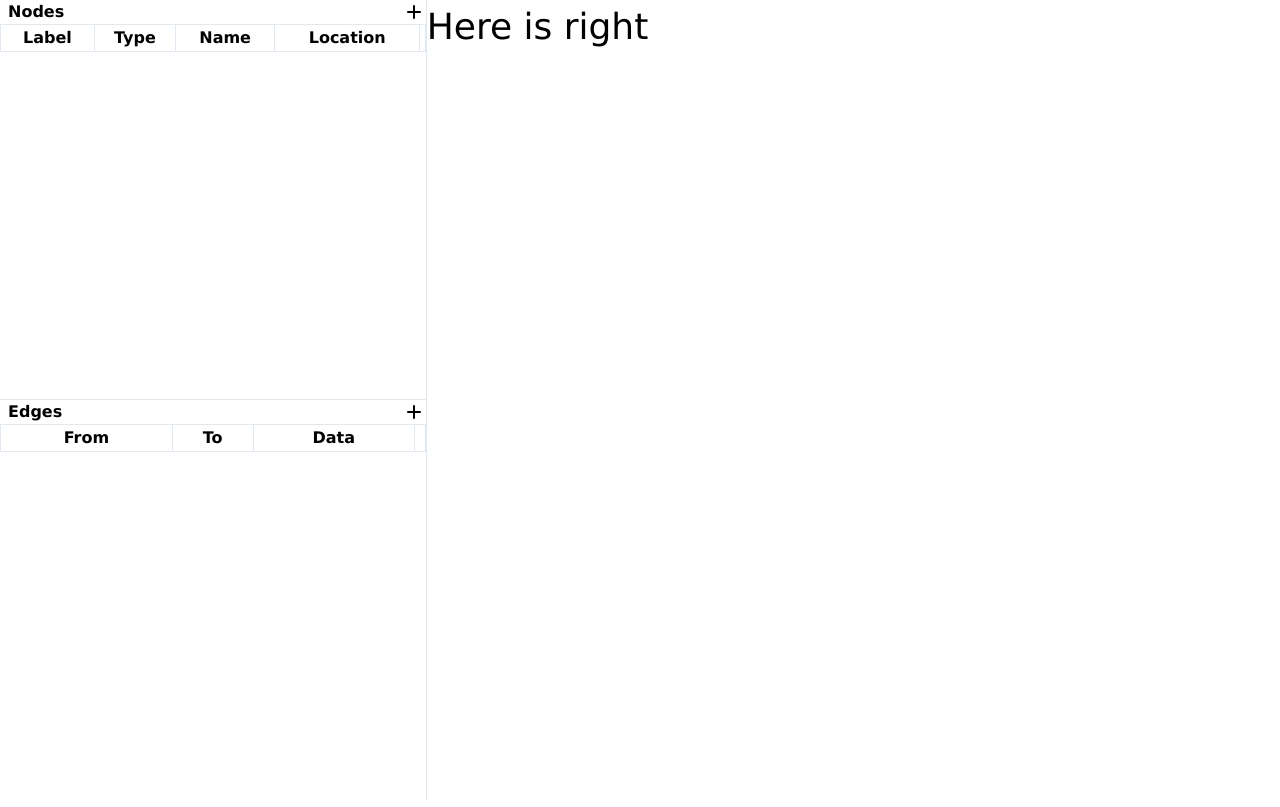
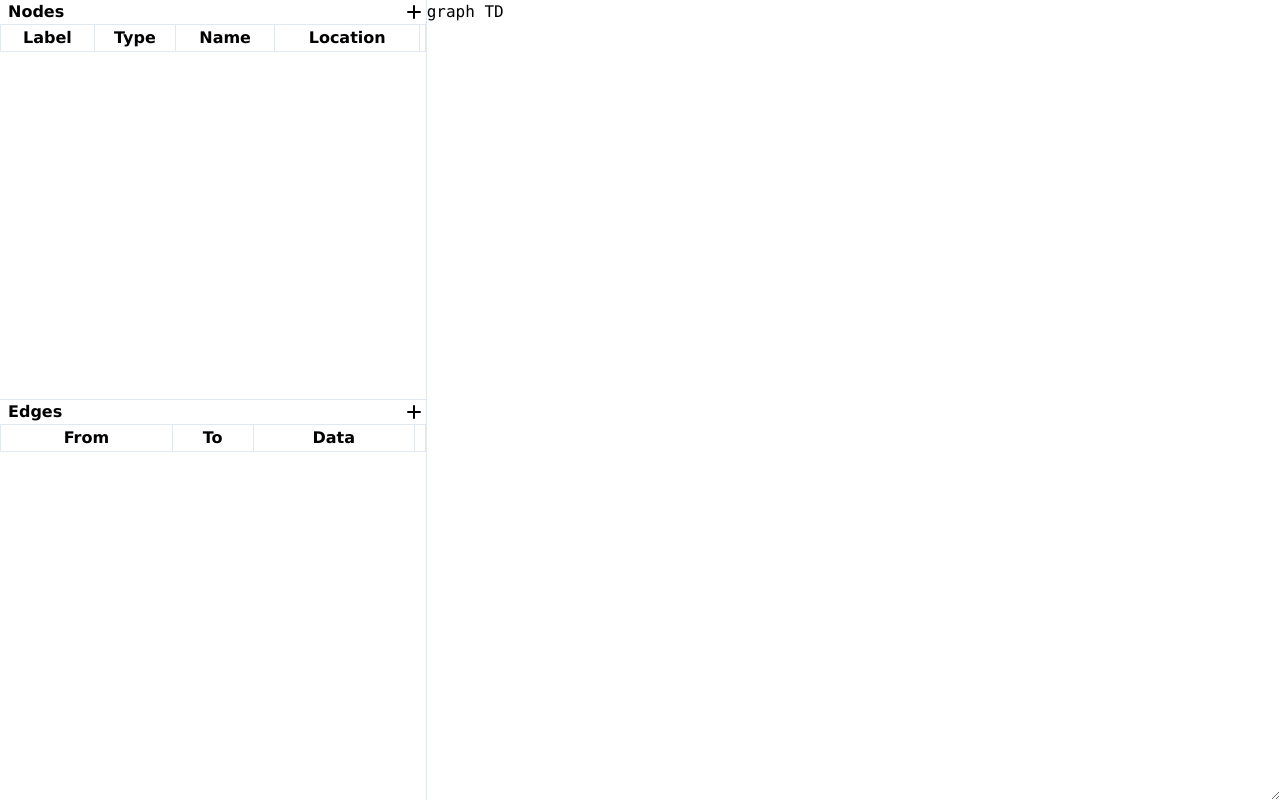
Before and after one commit to naoty/dfd-editor, a Next.js app: page / in a window 1280 px wide. Built offline with nearby package versions, Linux system fonts and the light colour scheme.

Commit message:
Generate text in Mermaid.js format

```diff
--- /dev/null
+++ b/components/Editor.tsx
@@ -0,0 +1,65 @@
+import React from "react";
+import { Node, Edge, NodeType } from "../lib/reducer";
+
+interface Props {
+  nodes: { [key: string]: Node };
+  edges: { [key: string]: Edge };
+}
+
+const Editor: React.FC<Props> = ({ nodes, edges }: Props) => {
+  const indent = "  ";
+
+  const nodeTexts = Object.values(nodes).map(node => {
+    let brackets: string[];
+    switch (node.type) {
+      case NodeType.ExternalEntity:
+        brackets = ["[", "]"];
+        break;
+      case NodeType.Process:
+        brackets = ["(", ")"];
+        break;
+      case NodeType.Datastore:
+        brackets = ["[(", ")]"];
+        break;
+    }
+
+    let text = `${indent}${node.label}`;
+
+    if (node.name !== "") {
+      text += `${brackets[0]}"${node.name}`;
+    }
+
+    if (node.location !== "") {
+      text += `<br>(${node.location})`;
+    }
+
+    if (node.name !== "") {
+      text += `"${brackets[1]}`;
+    }
+
+    return text;
+  });
+
+  const edgeTexts = Object.values(edges).map(edge => {
+    const fromLabel = nodes[edge.from]?.label;
+    const toLabel = nodes[edge.to]?.label;
+
+    if (edge.data === "") {
+      return `${indent}${fromLabel} --> ${toLabel}`;
+    } else {
+      return `${indent}${fromLabel} -- ${edge.data} --> ${toLabel}`;
+    }
+  });
+
+  const text = ["graph TD", ...nodeTexts, "", ...edgeTexts].join("\n");
+
+  return (
+    <textarea
+      className="w-full h-full font-mono"
+      value={text}
+      readOnly={true}
+    />
+  );
+};
+
+export default Editor;
--- a/pages/index.tsx
+++ b/pages/index.tsx
@@ -2,6 +2,7 @@ import React, { useReducer } from "react";
 import { initialState, reducer } from "../lib/reducer";
 import EdgesTable from "../components/EdgesTable";
 import NodesTable from "../components/NodesTable";
+import Editor from "../components/Editor";
 
 const Index: React.FC = () => {
   const [state, dispatch] = useReducer(reducer, initialState);
@@ -21,7 +22,7 @@ const Index: React.FC = () => {
       </div>
 
       <div className="col-span-2 row-span-2 h-screen">
-        <h1 className="text-4xl">Here is right</h1>
+        <Editor nodes={state.nodes} edges={state.edges} />
       </div>
     </main>
   );
--- a/tailwind.config.js
+++ b/tailwind.config.js
@@ -4,6 +4,7 @@ module.exports = {
   theme: {
     fontFamily: {
       sans: ["Verdana", ...defaultTheme.fontFamily.sans],
+      mono: [...defaultTheme.fontFamily.mono],
     },
   },
 };
```
